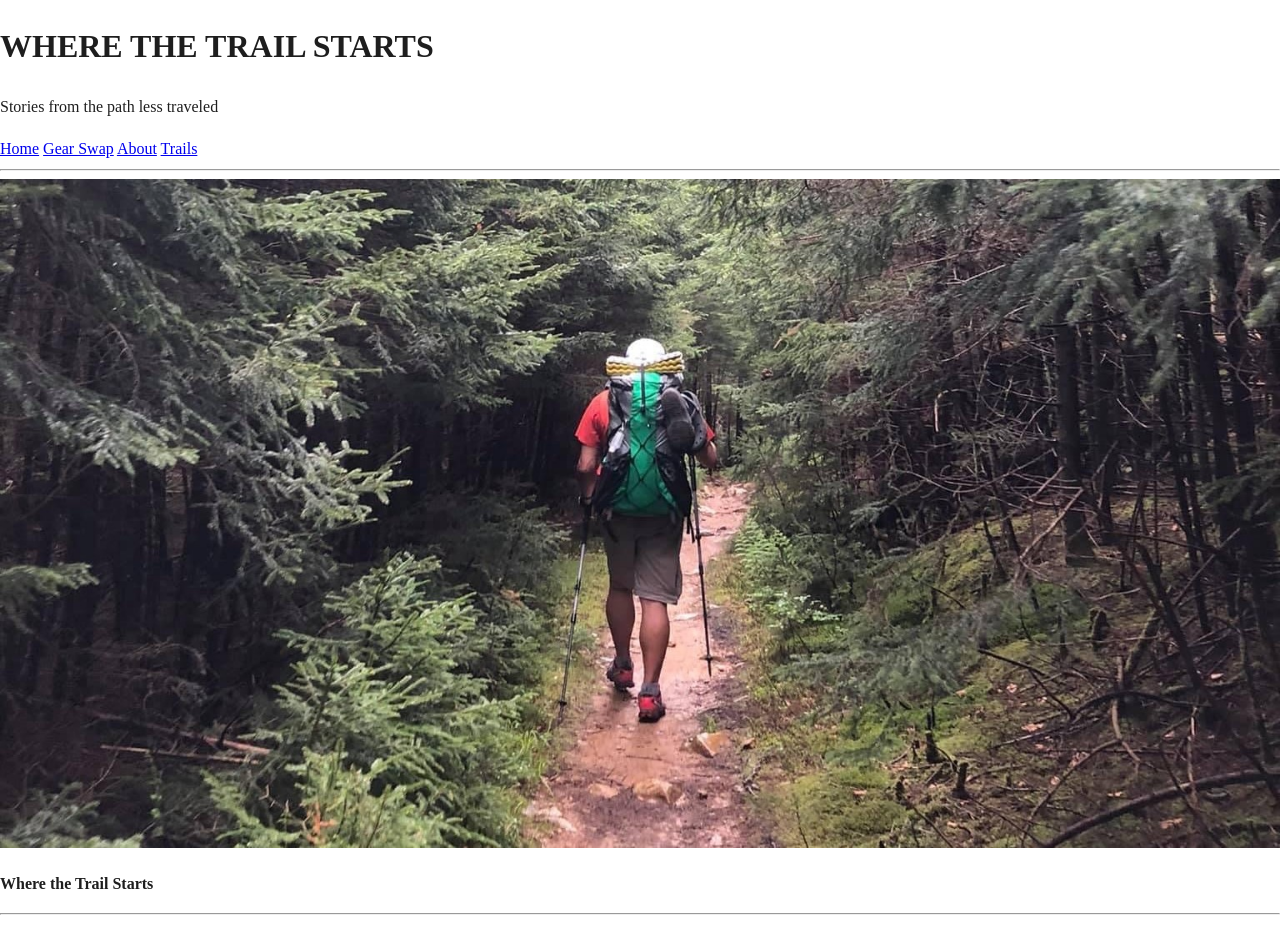
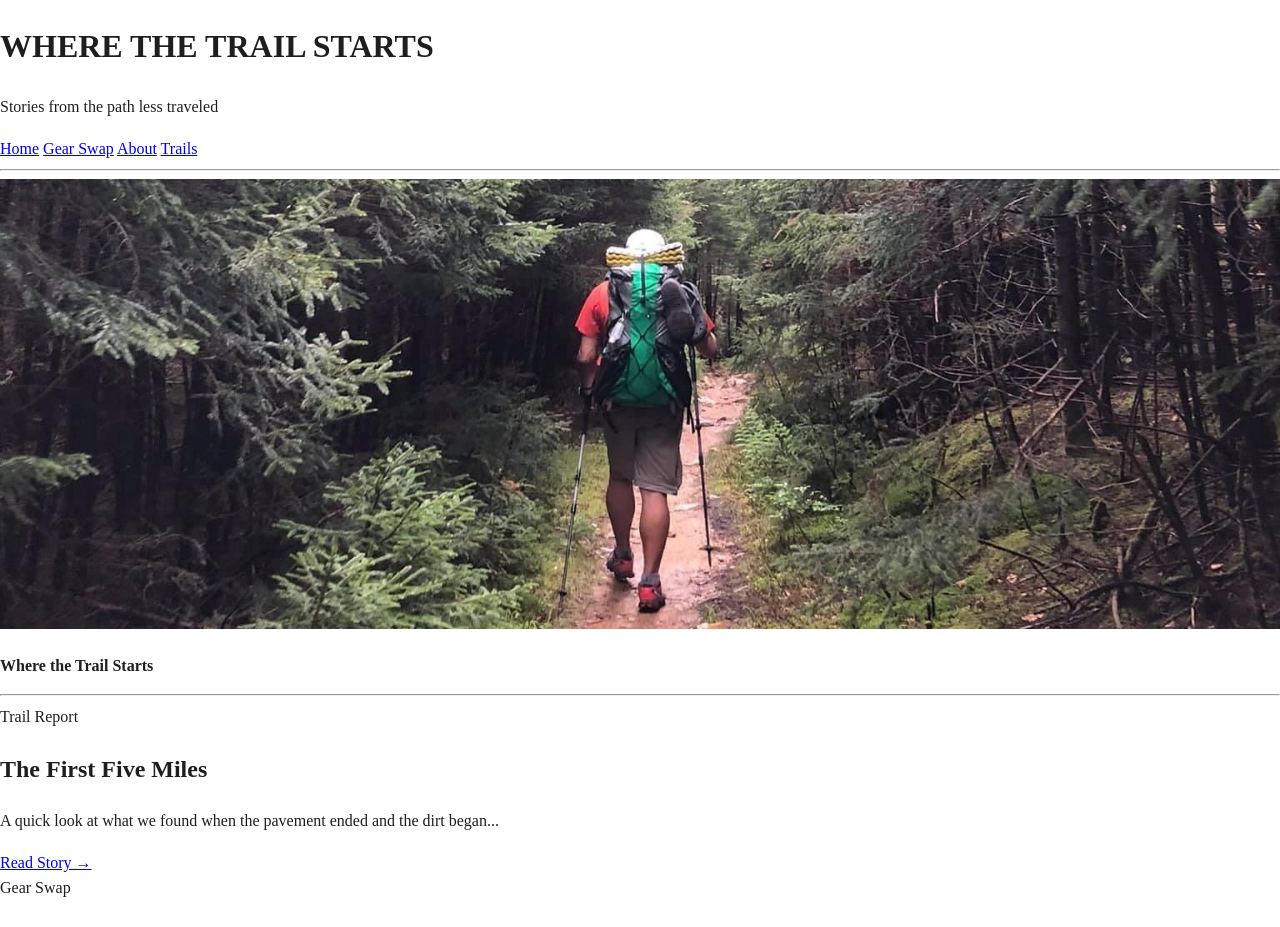
Before and after one commit to jonielrocio/jonielrocio.github.io, a Jekyll site: the page test-home.html, which Jekyll copies as it is, in a window 1280 px wide. Shown: the top 927 px of the page. Built offline with Jekyll 4.4.1, drawn with Linux system fonts in a browser that asks for light colours.

Commit message:
Update test-home.html

```diff
--- a/test-home.html
+++ b/test-home.html
@@ -26,7 +26,7 @@
 
     <section class="hero-section">
         <div class="hero-image">
-            <img src="photos/sa-harap1.jpg" alt="Adventure Banner" style="width:100%; height:100%; object-fit:cover; object-position:center;">
+            <img src="photos/sa-harap1.jpg" alt="Adventure Banner" style="width:100%; height:50vh; object-fit:cover; object-position:center;">
         </div>
         <div class="hero-text">
             <p><strong>Where the Trail Starts</strong></p>
```
